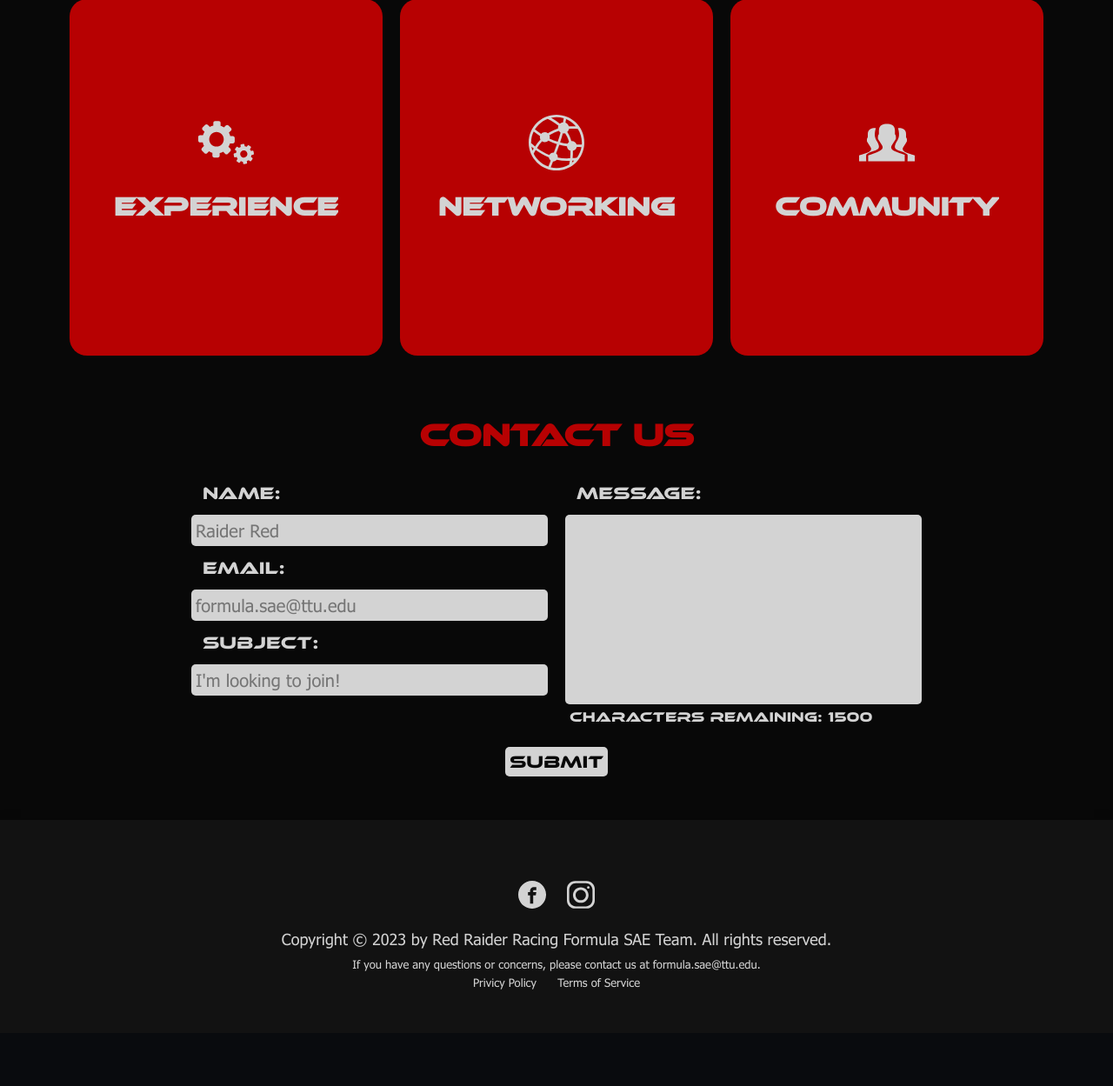
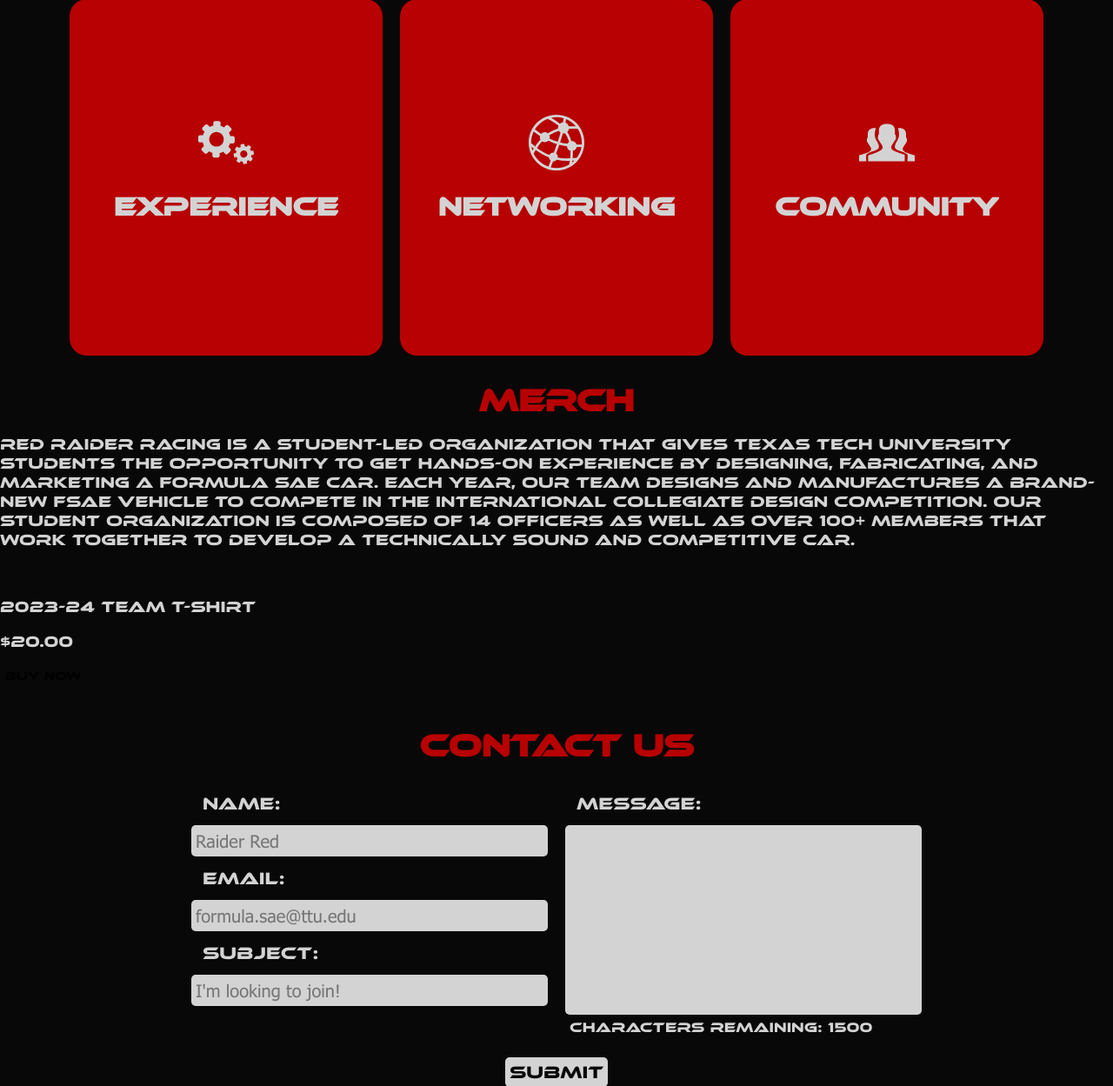
Before and after one commit to Red-Raider-Racing/Website, a Django app: page /home/ in a window 1280 px wide. Shown: the part 863-2112 px from the top of the page at 87% size. Before the commit the page ends 2001 px from the top, so only its background shows below. Run offline with Django 4.2, Linux system fonts and the light colour scheme; some libraries are stand-ins or nearby versions.

Commit message:
Adding merch section, changed faq button

```diff
--- a/RRRApp/static/css/style.css
+++ b/RRRApp/static/css/style.css
@@ -653,8 +653,11 @@ p{
     padding: 20px;
 }
 
-.FAQSection a{
-    color: var(--secondary-color)
+.FAQSection a, .FAQSection button{
+    color: var(--secondary-color);
+    font-size: min(8vw, 18px);
+    text-decoration: underline;
+    padding: 0;
 }
 
 .faq {
@@ -689,6 +692,8 @@ p{
     padding: 20px;
     background-color: white;
     border-radius: 40px;
+    outline: 10px var(--secondary-color) solid;
+    outline-offset: 10px;
 }
 
 .sponsor{
--- a/RRRApp/templates/faq.html
+++ b/RRRApp/templates/faq.html
@@ -31,7 +31,7 @@
             <div class="answer" id="join-answer">
                 <p>First, apply to join on our <a href="https://techconnect.dsa.ttu.edu/organization/redraiderracing" target="_blank">Tech Connect</a> profile. You would also need to attend one of our general meetings. If you are unable to do so, please reach out to us on our contact page to start getting involved!</p>
                 <br>
-                <p>After that, pay dues to our <a href="javascript:void(0);" onclick="window.open('https://www.powr.io/checkout_screen?unique_label=597fd84e_1660084303', 'PopUpWindow', 'width=400,height=650,scrollbars=yes');">Paypal</a>. In a few days you will be added to our Microsoft Teams where you can see all the inner workings of the team.</p>
+                <p>After that, pay dues to our <button onclick="window.open('https://www.powr.io/checkout_screen?unique_label=597fd84e_1660084303', 'PopUpWindow', 'width=400,height=650,scrollbars=yes');">Paypal</button>. In a few days you will be added to our Microsoft Teams where you can see all the inner workings of the team.</p>
             </div>
         </div>
         <hr>
--- a/RRRApp/templates/index.html
+++ b/RRRApp/templates/index.html
@@ -76,6 +76,32 @@
             </div>
         </div>
     </div>
+
+    <!-- Add a max width for the merch class -->
+    <div class="merch">
+        <h1 class="sectionTitle">Merch</h1>
+        <p>
+            Red Raider Racing is a student-led organization that gives Texas Tech
+            University students the opportunity to get hands-on experience by
+            designing, fabricating, and marketing a Formula SAE car. Each year,
+            our team designs and manufactures a brand-new FSAE vehicle to compete
+            in the International Collegiate Design Competition. Our student
+            organization is composed of 14 officers as well as over 100+ members
+            that work together to develop a technically sound and competitive car.
+        </p>
+        <!-- When adding the css for these, make sure to have them be responsive for mobile. -->
+        <div class="items">
+            <div class="item" aria-label="2023 Team Shirt">
+                <img src="" alt="">
+                <p>2023-24 Team T-shirt</p>
+                <p>$20.00</p>
+                <button>Buy Now</button>
+            </div>
+            <!-- when adding more be sure to change the aria label -->
+            <!-- Aria label is used for accessibility. It helps programs that disabled people use to navigate the page. -->
+        </div>
+    </div>
+
     <div class="contactUs">
         <h1 class="sectionTitle">Contact Us</h1>
 
```
